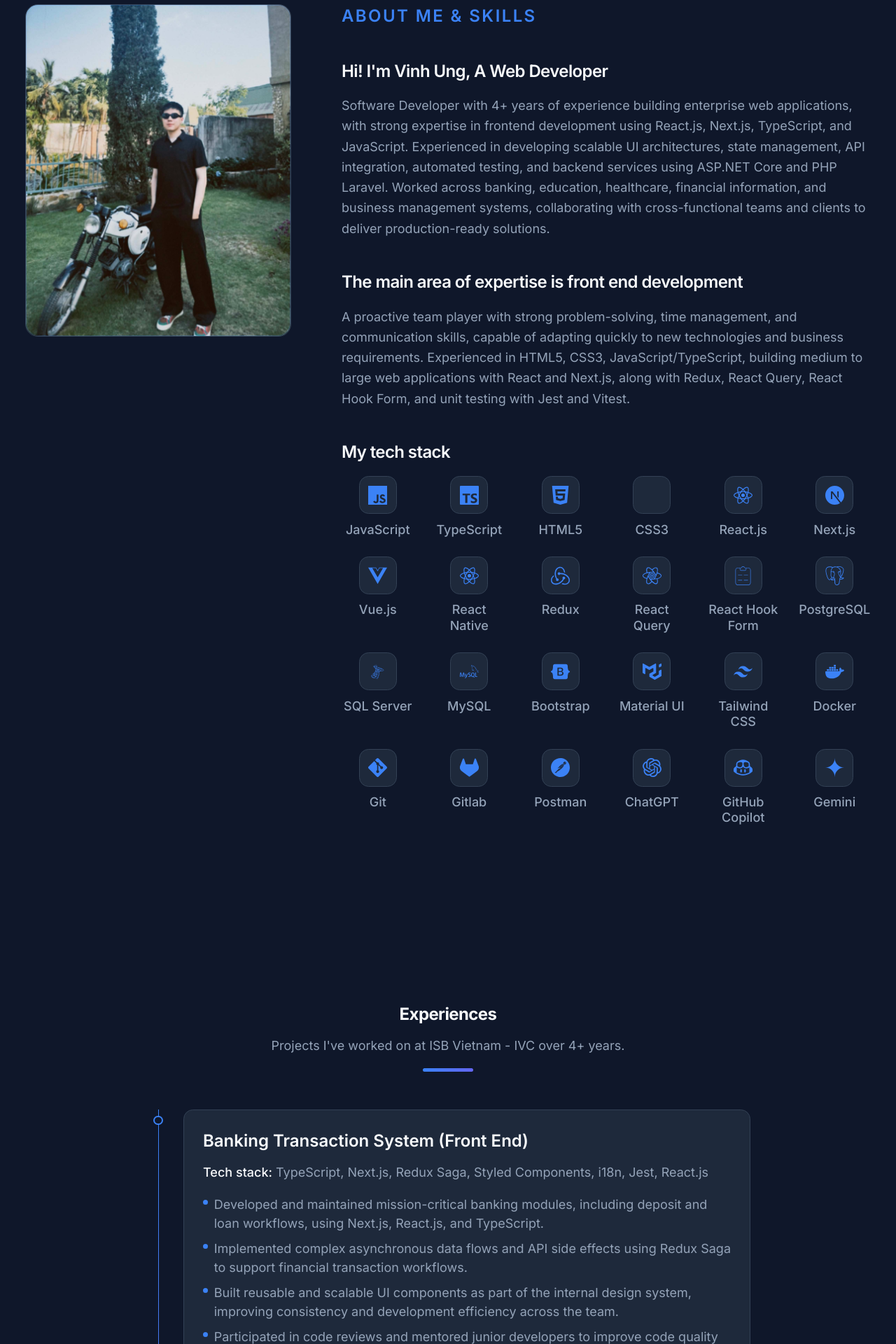
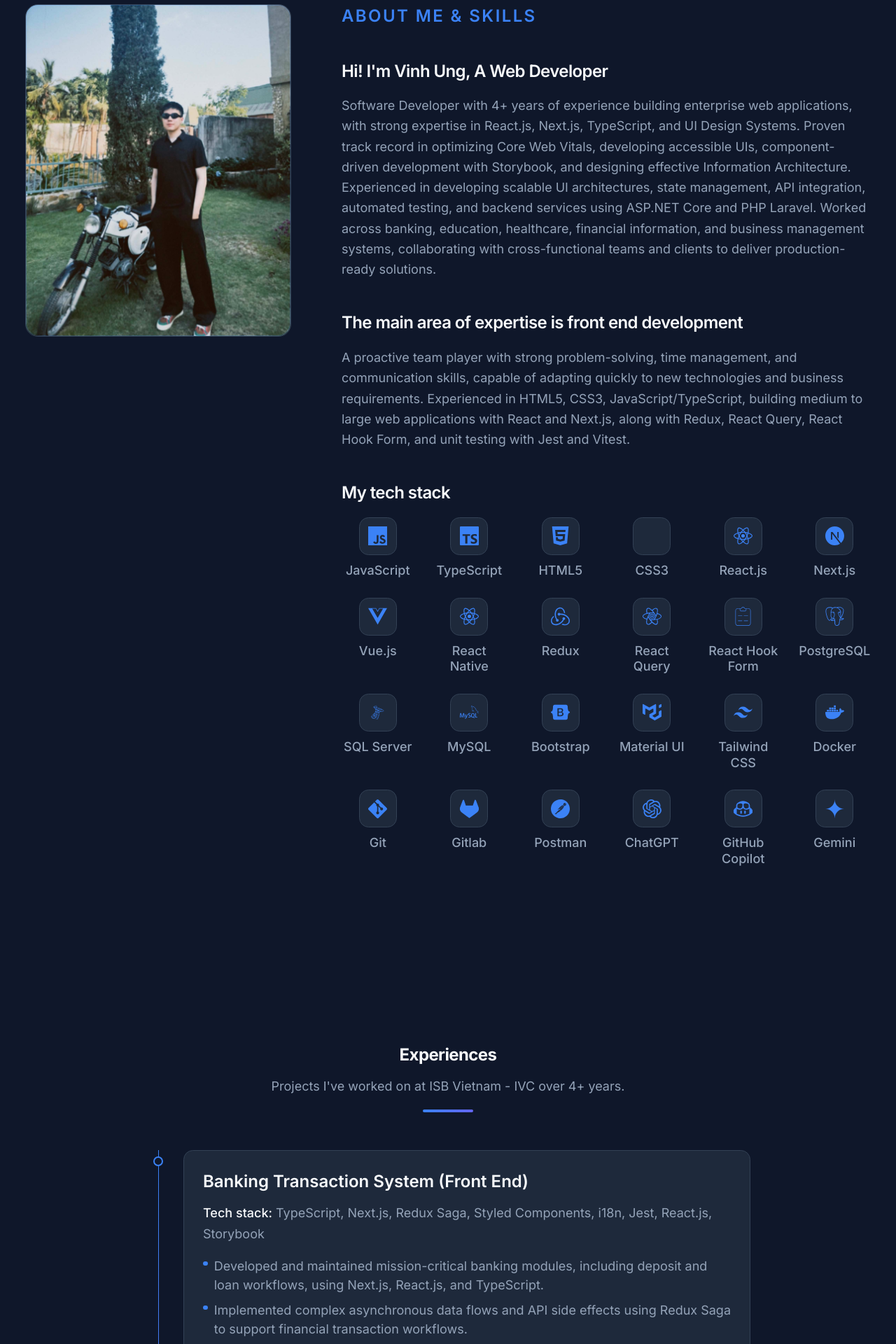
Before and after one commit to chanvinh/portfolio, a React (Vite) app: page / in a window 1280 px wide. Shown: the part 920-2840 px from the top of the page at 70% size. Built offline with nearby package versions, Linux system fonts and the light colour scheme.

Commit message:
Update code

```diff
--- a/src/data/experiences.ts
+++ b/src/data/experiences.ts
@@ -9,7 +9,7 @@ export const experienceEntries: ExperienceEntry[] = [
   {
     id: "core-banking",
     techStack:
-      "TypeScript, Next.js, Redux Saga, Styled Components, i18n, Jest, React.js",
+      "TypeScript, Next.js, Redux Saga, Styled Components, i18n, Jest, React.js, Storybook",
   },
   {
     id: "ucaro",
--- a/src/locales/en.ts
+++ b/src/locales/en.ts
@@ -36,7 +36,7 @@ export const en: LocaleData = {
       sectionLabel: "About me & Skills",
       introTitle: "Hi! I'm {name}, A {role}",
       intro:
-        "Software Developer with 4+ years of experience building enterprise web applications, with strong expertise in frontend development using React.js, Next.js, TypeScript, and JavaScript. Experienced in developing scalable UI architectures, state management, API integration, automated testing, and backend services using ASP.NET Core and PHP Laravel. Worked across banking, education, healthcare, financial information, and business management systems, collaborating with cross-functional teams and clients to deliver production-ready solutions.",
+        "Software Developer with 4+ years of experience building enterprise web applications, with strong expertise in React.js, Next.js, TypeScript, and UI Design Systems. Proven track record in optimizing Core Web Vitals, developing accessible UIs, component-driven development with Storybook, and designing effective Information Architecture. Experienced in developing scalable UI architectures, state management, API integration, automated testing, and backend services using ASP.NET Core and PHP Laravel. Worked across banking, education, healthcare, financial information, and business management systems, collaborating with cross-functional teams and clients to deliver production-ready solutions.",
       expertiseTitle: "The main area of expertise is front end development",
       expertise:
         "A proactive team player with strong problem-solving, time management, and communication skills, capable of adapting quickly to new technologies and business requirements. Experienced in HTML5, CSS3, JavaScript/TypeScript, building medium to large web applications with React and Next.js, along with Redux, React Query, React Hook Form, and unit testing with Jest and Vitest.",
```
